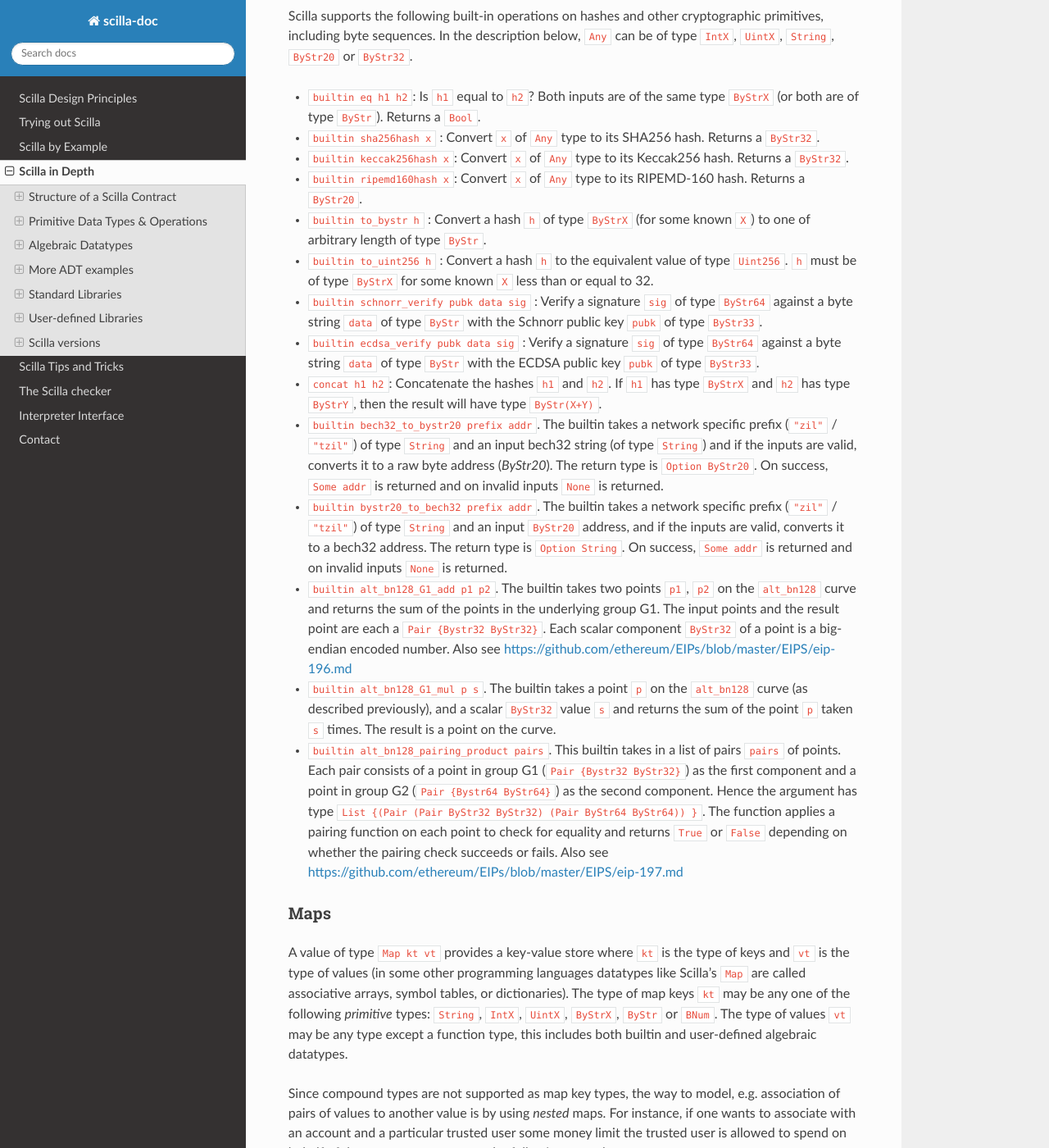
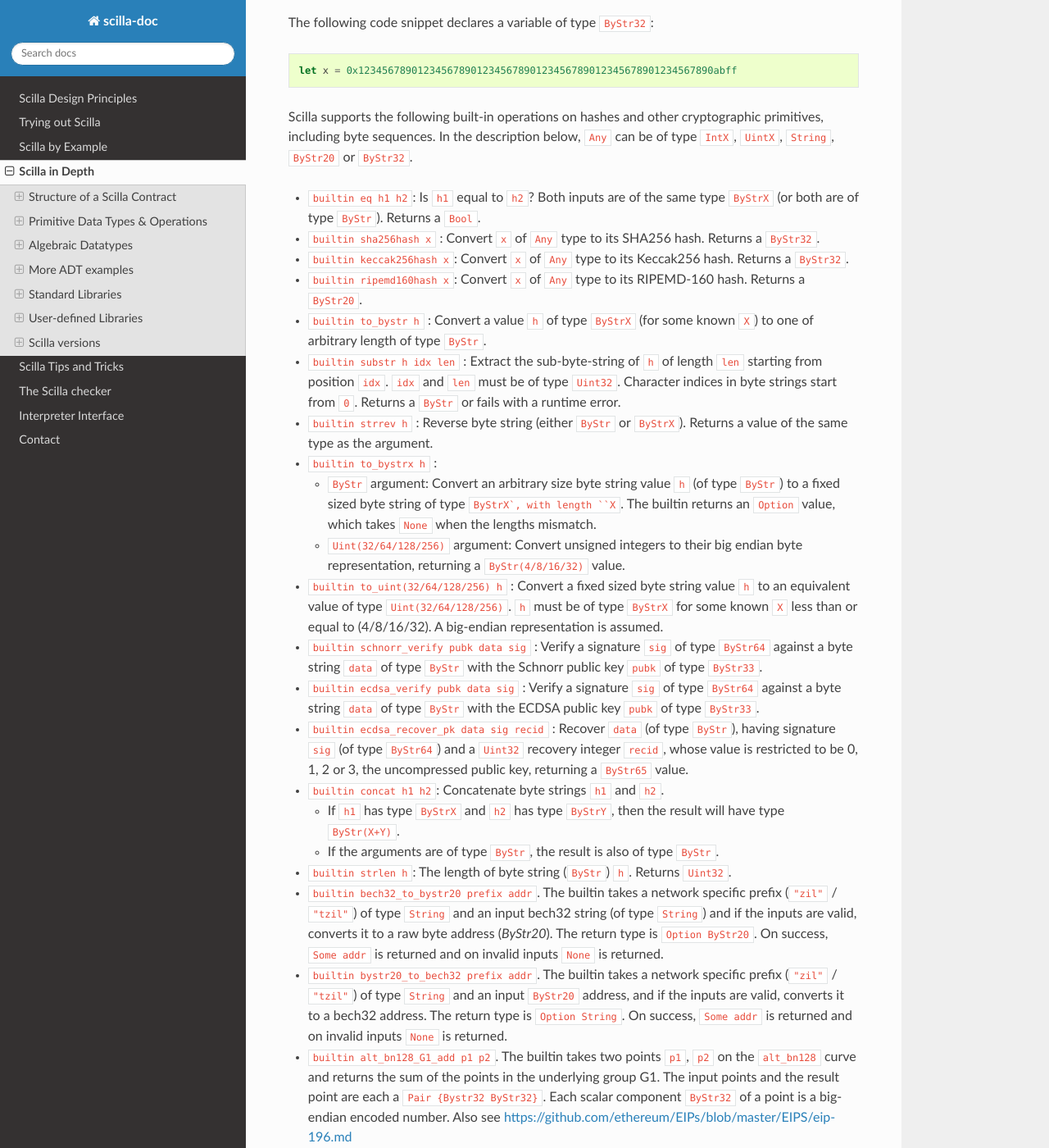
Before and after one commit to Zilliqa/scilla-docs, a Sphinx documentation site: the page built from docs/source/scilla-in-depth.rst, in a window 1280 px wide and 1400 px high, scrolled down 13322 px. Shown: the whole window at 82% size. Built offline with Sphinx 7.4.7 and the Read the Docs theme 2.0.0, drawn with Linux system fonts in a browser that asks for light colours; some of the changed text lies outside the part shown.

Commit message:
Document recently added byte string related builtins (#128)
* Document recently added byte string related builtins

References:
- https://github.com/Zilliqa/scilla/commit/33b519e9ef8eaf5172bdc2be9e5603788379204a
- https://github.com/Zilliqa/scilla/commit/9d298f6760e1b1b7f0e2519f110736c0d7cf83c7
- https://github.com/Zilliqa/scilla/commit/1fe27177d9b325679f53aa8ea112bfe5ec929f48
- https://github.com/Zilliqa/scilla/commit/accce15e80484e01ba6c955b1881fc80fd3eb826
- https://github.com/Zilliqa/scilla/commit/ff58176f974832e9b5e80d019ee8518598527aa5
- https://github.com/Zilliqa/scilla/commit/591c728f2f396beb4faae997dae423ceb5672a74

* Fix incomplete sentence

```diff
--- a/docs/source/scilla-in-depth.rst
+++ b/docs/source/scilla-in-depth.rst
@@ -728,8 +728,13 @@ Scilla supports the following built-in operations on strings:
   if the combination of the input parameters results in an invalid substring.
 - ``builtin to_string x``: Convert ``x`` to a string literal. Valid types of
   ``x`` are ``IntX``, ``UintX``, ``ByStrX`` and ``ByStr``. Returns a ``String``.
+  Byte strings are converted to textual hexadecimal representation.
 - ``builtin strlen s`` : Calculate the length of ``s`` (of type
   ``String``). Returns a ``Uint32``.
+- ``builtin strrev s`` : Returns the reverse of the string ``s``.
+- ``builtin to_ascii h`` : Reinterprets a byte string (``ByStr`` or ``ByStrX``)
+  as a printable ASCII string and returns an equivalent ``String`` value. If the byte
+  string contains any non-printable characters, a runtime error is raised.
 
 Crypto Built-ins
 ****************
@@ -762,12 +767,28 @@ below, ``Any`` can be of type ``IntX``, ``UintX``, ``String``, ``ByStr20`` or
 
 - ``builtin ripemd160hash x``: Convert ``x`` of ``Any`` type to its RIPEMD-160 hash. Returns a ``ByStr20``.
 
-- ``builtin to_bystr h`` : Convert a hash ``h`` of type ``ByStrX`` (for
+- ``builtin to_bystr h`` : Convert a value ``h`` of type ``ByStrX`` (for
   some known ``X``) to one of arbitrary length of type ``ByStr``.
 
-- ``builtin to_uint256 h`` : Convert a hash ``h`` to the equivalent
-  value of type ``Uint256``. ``h`` must be of type ``ByStrX`` for some
-  known ``X`` less than or equal to 32.
+- ``builtin substr h idx len`` : Extract the sub-byte-string of ``h`` of
+  length ``len`` starting from position ``idx``. ``idx`` and
+  ``len`` must be of type ``Uint32``. Character indices in byte strings
+  start from ``0``.  Returns a ``ByStr`` or fails with a runtime error.
+- ``builtin strrev h`` : Reverse byte string (either ``ByStr`` or ``ByStrX``).
+  Returns a value of the same type as the argument.
+
+- ``builtin to_bystrx h`` :
+
+  - ``ByStr`` argument: Convert an arbitrary size byte string value
+    ``h`` (of type ``ByStr``) to a fixed sized byte string of
+    type ``ByStrX`, with length ``X``. The builtin returns an ``Option``
+    value, which takes ``None`` when the lengths mismatch.
+  - ``Uint(32/64/128/256)`` argument: Convert unsigned integers to their
+    big endian byte representation, returning a ``ByStr(4/8/16/32)`` value.
+
+- ``builtin to_uint(32/64/128/256) h`` : Convert a fixed sized byte string value ``h`` to an
+  equivalent value of type ``Uint(32/64/128/256)``. ``h`` must be of type ``ByStrX`` for some
+  known ``X`` less than or equal to (4/8/16/32). A big-endian representation is assumed.
 
 - ``builtin schnorr_verify pubk data sig`` : Verify a signature ``sig``
   of type ``ByStr64`` against a byte string ``data`` of type ``ByStr`` with the
@@ -777,9 +798,18 @@ below, ``Any`` can be of type ``IntX``, ``UintX``, ``String``, ``ByStr20`` or
   of type ``ByStr64`` against a byte string ``data`` of type ``ByStr`` with the
   ECDSA public key ``pubk`` of type ``ByStr33``.
 
-- ``concat h1 h2``: Concatenate the hashes ``h1`` and ``h2``. If
-  ``h1`` has type ``ByStrX`` and ``h2`` has type ``ByStrY``, then the
-  result will have type ``ByStr(X+Y)``.
+- ``builtin ecdsa_recover_pk data sig recid`` : Recover ``data`` (of type ``ByStr``),
+  having signature ``sig`` (of type ``ByStr64``) and a ``Uint32`` recovery integer
+  ``recid``, whose value is restricted to be 0, 1, 2 or 3, the uncompressed
+  public key, returning a ``ByStr65`` value.
+
+- ``builtin concat h1 h2``: Concatenate byte strings ``h1`` and ``h2``.
+
+  - If ``h1`` has type ``ByStrX`` and ``h2`` has type ``ByStrY``, then the
+    result will have type ``ByStr(X+Y)``.
+  - If the arguments are of type ``ByStr``, the result is also of type ``ByStr``.
+
+- ``builtin strlen h``: The length of byte string (``ByStr``) ``h``. Returns ``Uint32``.
 
 - ``builtin bech32_to_bystr20 prefix addr``. The builtin takes a network specific prefix (``"zil"`` / ``"tzil"``) of type
   ``String`` and an input bech32 string (of type ``String``) and if the inputs are valid, converts it to a
```
